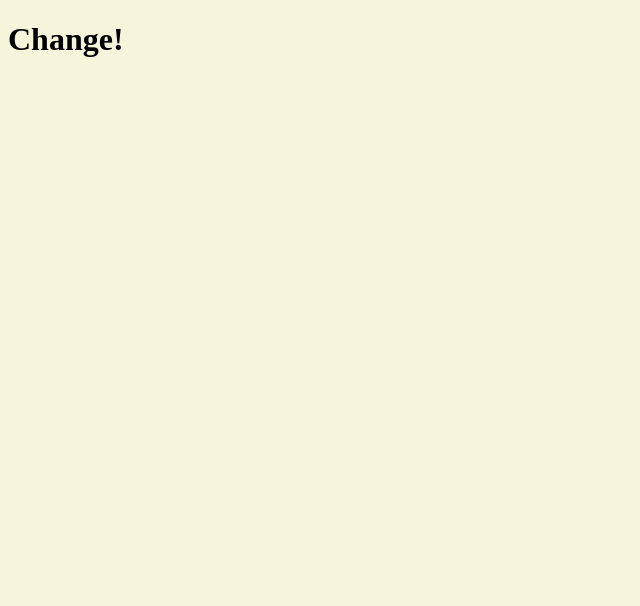
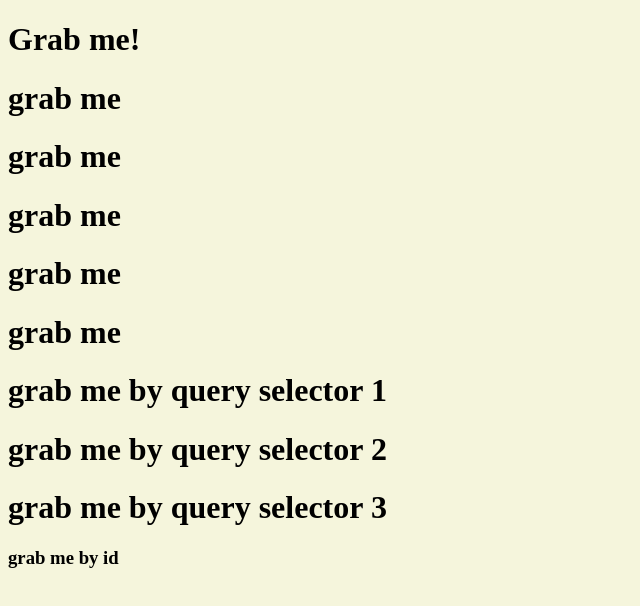
Before and after one commit to jskwak98/js_basic, a plain HTML site: page js_basics/index.html in a window 1280 px wide. Shown: the whole page, without its empty margins (0-640 px from the left). Drawn offline with Linux system fonts and the light colour scheme.

Commit message:
Query Selector Learned

```diff
--- a/js_basics/app.js
+++ b/js_basics/app.js
@@ -1,9 +1,19 @@
-//grab by id
-const title = document.getElementById("title");
+const hellos = document.getElementsByClassName("hello");
+// get list by class name
+console.log(hellos);
+// HTMLCollection(5) [h1.hello, h1.hello, h1.hello, h1.hello, h1.hello]
+
+const title = document.querySelector(".hellodiv h1");//cs selector
 console.log(title);
-// <h1 id="title">Grab me!</h1>
-console.dir(title);
-//all attributes in the h1 object
-console.log(title.className);
+// <h1>grab me by query selector 1</h1>
+// if multiple needed
 
-title.innerText = "Change!" // change attribute by JS
+const titles = document.querySelectorAll(".hellodiv h1");//cs selector
+console.log(titles);
+//NodeList(3) [h1, h1, h1]0: h11: h12: h1length: 3[[Prototype]]: NodeList
+
+// you can use query selector for id
+
+const idSel = document.querySelector("#helloid");
+console.log(idSel);
+// <h3 id="helloid">grab me by id</h3>
--- a/js_basics/index.html
+++ b/js_basics/index.html
@@ -9,6 +9,21 @@
     </head>
     <body>
         <h1 class="thisIsClassName" id="title">Grab me!</h1>
+        <h1 class="hello">grab me</h1>
+        <h1 class="hello">grab me</h1>
+        <h1 class="hello">grab me</h1>
+        <h1 class="hello">grab me</h1>
+        <h1 class="hello">grab me</h1>
+        <div class="hellodiv">
+            <h1>grab me by query selector 1</h1>
+        </div>
+        <div class="hellodiv">
+            <h1>grab me by query selector 2</h1>
+        </div>
+        <div class="hellodiv">
+            <h1>grab me by query selector 3</h1>
+        </div>
+        <h3 id="helloid">grab me by id</h3>
         <script src="app.js"></script>
     </body>
 </html>
```
Lines whose indentation alone changed are shown as unchanged.
